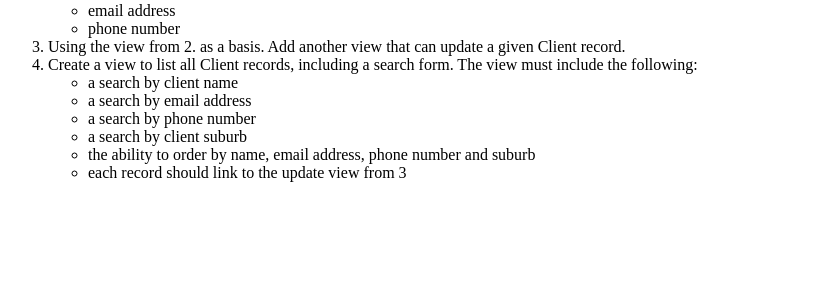
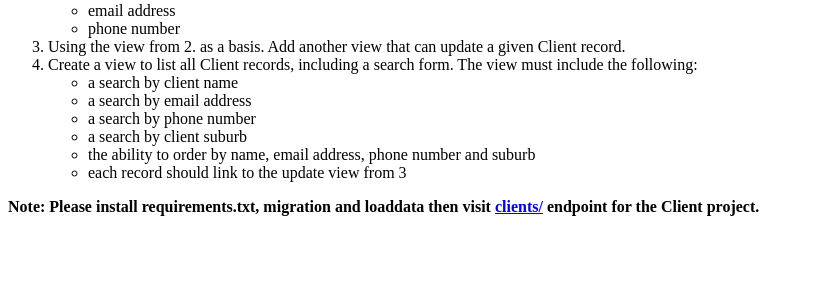
Before and after one commit to tagslyf/webtechit-python-test-6a60589b1281, a Django app: page / in a window 1280 px wide. Shown: the part 372-672 px from the top of the page, without its empty margins (0-814 px from the left). Run offline with Django 3.2, Linux system fonts and the light colour scheme.

Commit message:
Update home html.

```diff
--- a/python_test/python_test/templates/home.html
+++ b/python_test/python_test/templates/home.html
@@ -37,5 +37,7 @@
         </ul>
     </ol>
 
+    <b>Note: Please install requirements.txt, migration and loaddata then visit <a href="{% url "client-list" %}">clients/</a> endpoint for the Client project.</b>
+
 </body>
 </html>
```
